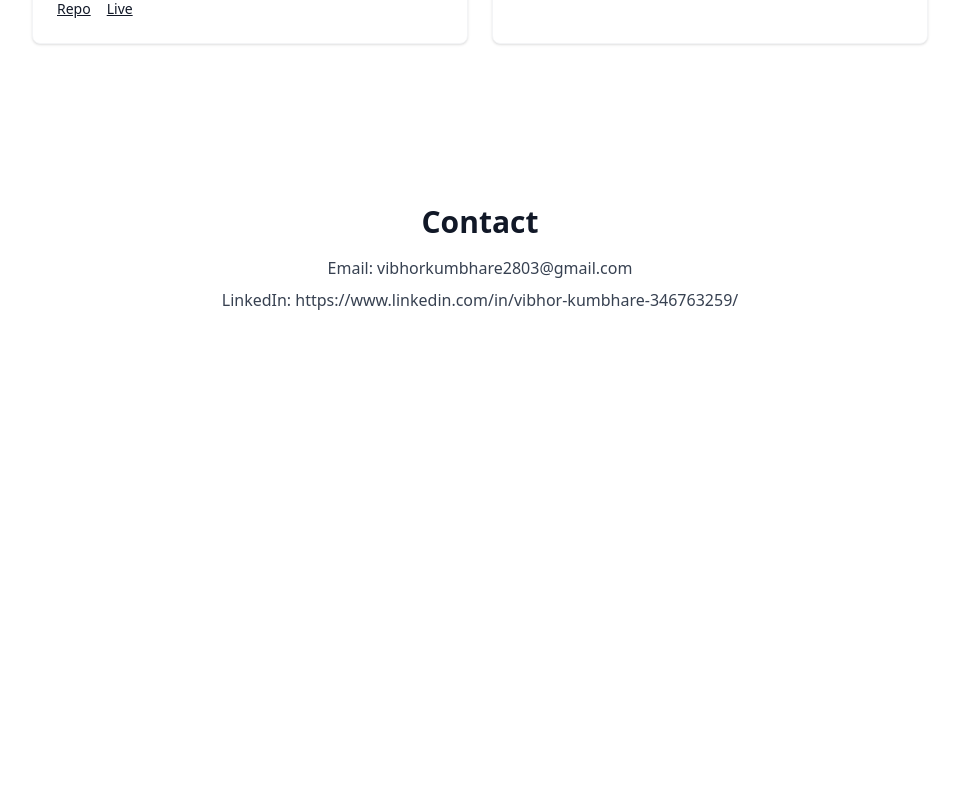
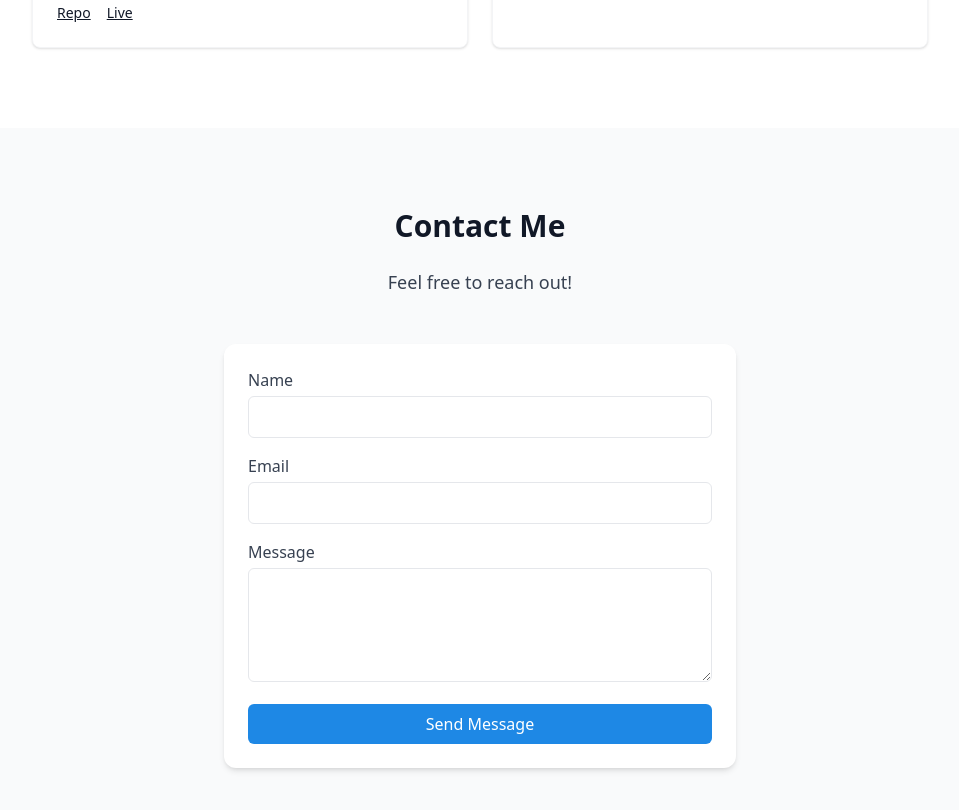
Before and after one commit to KingVibhor/portfolio, a Next.js app: page / in a window 1280 px wide. Shown: the part 1600-2410 px from the top of the page, without its empty margins (160-1119 px from the left). Before the commit the page ends 1992 px from the top, so only its background shows below. Built offline with nearby package versions, Linux system fonts and the light colour scheme.

Commit message:
Made changes to the website

```diff
--- a/components/Contact.jsx
+++ b/components/Contact.jsx
@@ -1,10 +1,14 @@
+import ContactForm from "./ContactForm"
+
 export default function Contact() {
   return (
-      <section id="contact" className="py-20 px-6">
+    <section id="contact" className="py-20 px-6 bg-gray-50">
       <div className="max-w-3xl mx-auto text-center">
-          <h2 className="text-3xl font-bold mb-4">Contact</h2>
-          <p className="text-gray-700">Email: vibhorkumbhare2803@gmail.com</p>
-          <p className="text-gray-700 mt-2">LinkedIn: https://www.linkedin.com/in/vibhor-kumbhare-346763259/</p>
+        <h2 className="text-3xl font-bold mb-6">Contact Me</h2>
+        <p className="text-gray-700 mb-12 text-lg">
+          Feel free to reach out!
+        </p>
+        <ContactForm />
       </div>
     </section>
   )
--- /dev/null
+++ b/components/ContactForm.jsx
@@ -0,0 +1,76 @@
+import { useState } from "react"
+
+export default function ContactForm() {
+  const [status, setStatus] = useState("")
+
+  const handleSubmit = async (e) => {
+    e.preventDefault()
+    const data = new FormData(e.target)
+
+    const response = await fetch("https://formspree.io/f/xvgwlzjk", {
+      method: "POST",
+      body: data,
+      headers: {
+        Accept: "application/json",
+      },
+    })
+
+    if (response.ok) {
+      setStatus("SUCCESS")
+      e.target.reset()
+    } else {
+      setStatus("ERROR")
+    }
+  }
+
+  return (
+    <form
+      onSubmit={handleSubmit}
+      className="max-w-lg mx-auto bg-white p-6 shadow-md rounded-xl space-y-4"
+    >
+      <div>
+        <label className="block text-left font-medium text-gray-700">Name</label>
+        <input
+          type="text"
+          name="name"
+          required
+          className="mt-1 w-full border border-black-300 rounded-md p-2 focus:ring-indigo-500 focus:border-black"
+        />
+      </div>
+
+      <div>
+        <label className="block text-left font-medium text-gray-700">Email</label>
+        <input
+          type="email"
+          name="email"
+          required
+          className="mt-1 w-full border border-black-300 rounded-md p-2 focus:ring-indigo-500 focus:border-black"
+        />
+      </div>
+
+      <div>
+        <label className="block text-left font-medium text-gray-700">Message</label>
+        <textarea
+          name="message"
+          rows="4"
+          required
+          className="mt-1 w-full border border-black-300 rounded-md p-2 focus:ring-indigo-500 focus:border-black"
+        ></textarea>
+      </div>
+
+      <button
+        type="submit"
+        className="w-full py-2 px-4 bg-[#1E88E5] text-white rounded-md font-medium hover:bg-indigo-700 transition"
+      >
+        Send Message
+      </button>
+
+      {status === "SUCCESS" && (
+        <p className="text-green-600 text-center mt-2">Message sent successfully ✅</p>
+      )}
+      {status === "ERROR" && (
+        <p className="text-red-600 text-center mt-2">Oops! Something went wrong.</p>
+      )}
+    </form>
+  )
+}
--- a/components/Hero.jsx
+++ b/components/Hero.jsx
@@ -26,7 +26,7 @@ export default function Hero() {
         initial={{ opacity: 0 }}
         animate={{ opacity: 1 }}
         transition={{ delay: 0.5 }}
-        className="mt-8 inline-block px-6 py-3 rounded-full bg-indigo-600 text-white font-medium shadow-lg"
+        className="mt-8 inline-block px-6 py-3 rounded-full bg-[#1E88E5] text-white font-medium shadow-lg"
       >
         See my work
       </motion.a>
--- a/components/Nav.jsx
+++ b/components/Nav.jsx
@@ -3,7 +3,7 @@ import Link from 'next/link'
 export default function Nav() {
   return (
     <nav className="w-full py-4 px-6 flex justify-between items-center sticky top-0 bg-white/80 backdrop-blur z-50">
-      <div className="text-xl font-semibold">Vibhor</div>
+      <div className="text-2xl font-semibold">Vibhor Kumbhare</div>
       <div className="space-x-4">
         <a href="#about" className="hover:underline">About</a>
         <a href="#projects" className="hover:underline">Projects</a>
--- a/pages/_app.js
+++ b/pages/_app.js
@@ -1,3 +1,4 @@
+// pages/_app.js
 import '../styles/globals.css'
 import Head from 'next/head'
 
@@ -5,8 +6,10 @@ export default function App({ Component, pageProps }) {
   return (
     <>
       <Head>
-        <link rel="icon" href="public/favicon.ico" />
-        {/* If you prefer PNG, use: <link rel="icon" type="image/png" href="/favicon.png" /> */}
+        <title>Vibhor Kumbhare</title>
+        <link rel="icon" href="/favicon.png" type="image/png" />
+        {/* or if you used favicon.ico */}
+         <link rel="icon" href="/favicon.ico" />
       </Head>
       <Component {...pageProps} />
     </>
```
Also changed, not shown: public/android-chrome-512x512.png (added), 1 other file (tests, documents, lock files or other folders). Lines whose indentation alone changed are shown as unchanged.
